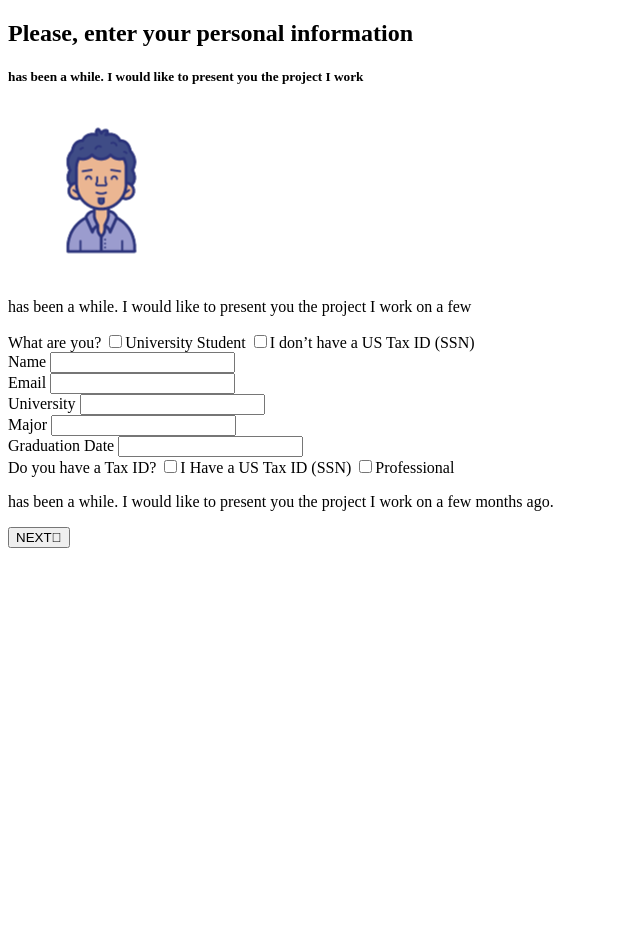
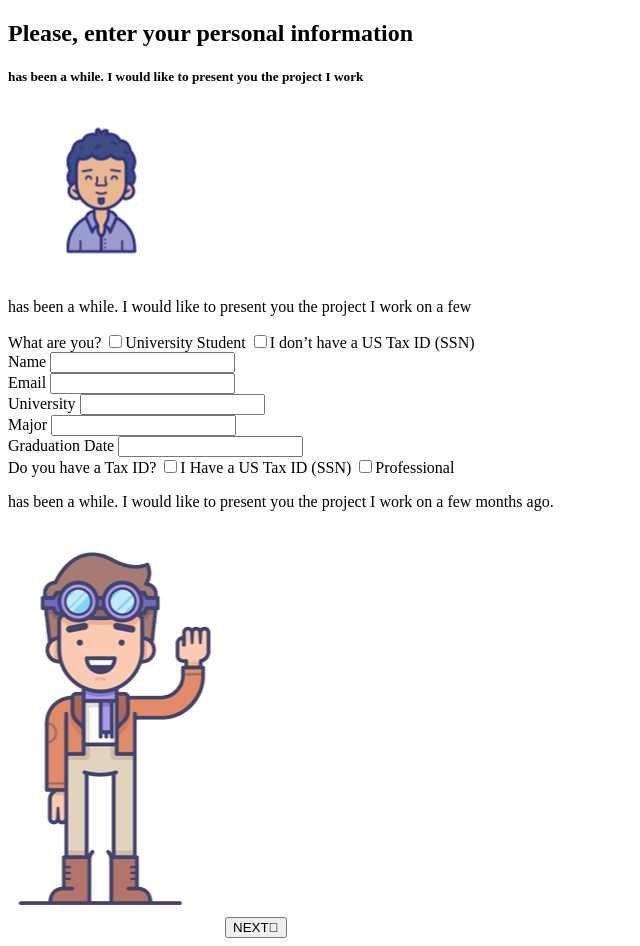
Before and after one commit to shahdfarag/wizard-form-task2, a plain HTML site: page index.html in a window 1280 px wide. Shown: the whole page, without its empty margins (0-640 px from the left). Before the commit the page ends 800 px from the top, so only its background shows below. Drawn offline with Linux system fonts and the light colour scheme.

Commit message:
wizard-form-task2

```diff
--- a/index.html
+++ b/index.html
@@ -54,6 +54,7 @@ project I work on a few months ago.
             </p>
         </div>
         <div>
+            <img src="./img/vb1.png.png">
             <button type="submit">NEXT</button>
         </div>
     </body>
```
Also changed, not shown: img/vb1.png.png (added).
